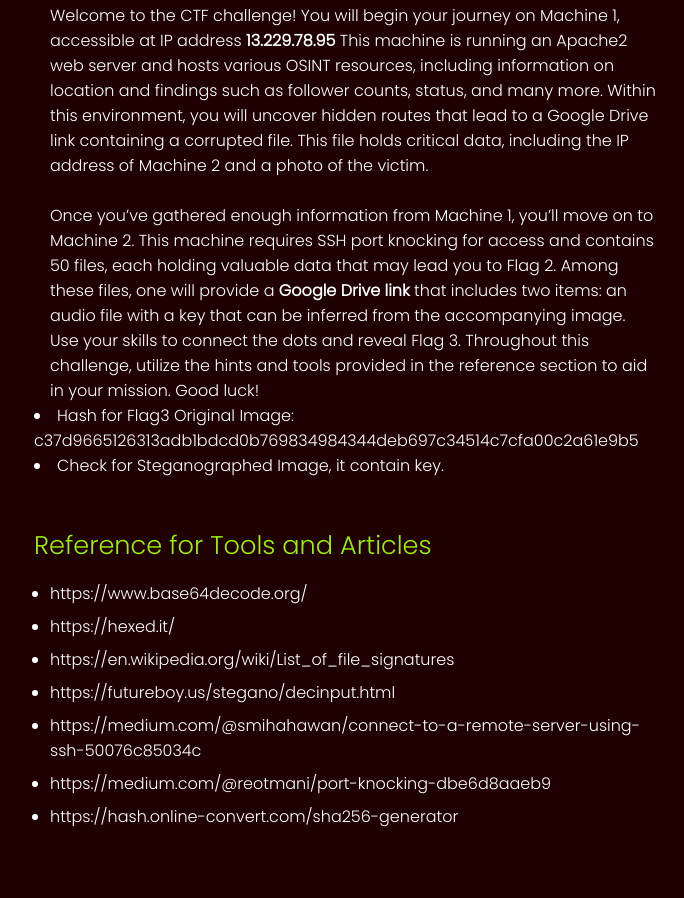
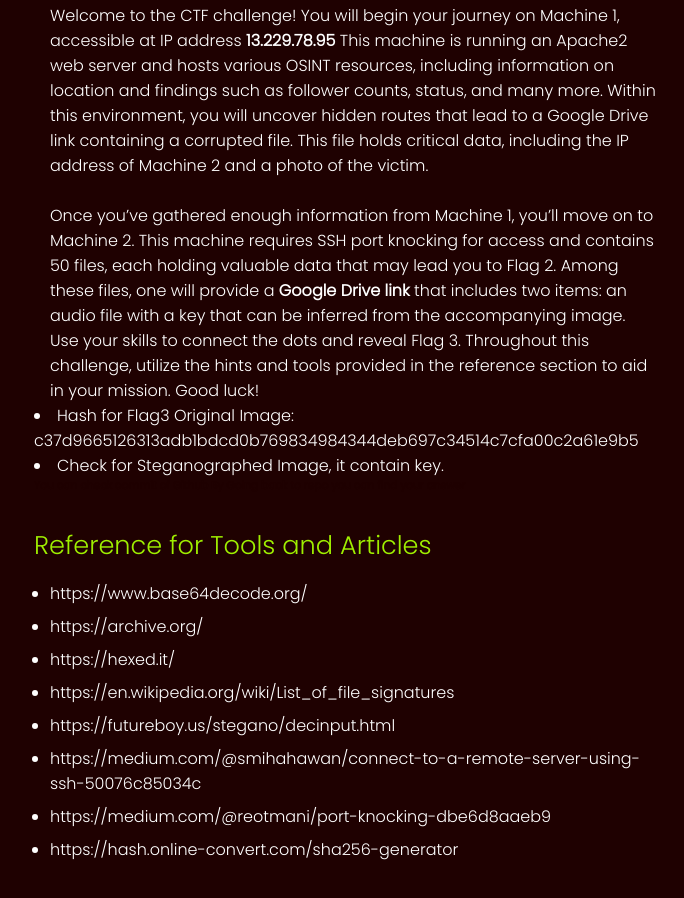
Before and after one commit to dhruv11011/Digital_Forensics_CTF, a plain HTML site: page index.html in a window 1280 px wide. Shown: the part 1469-2367 px from the top of the page, without its empty margins (286-970 px from the left). Drawn offline with Linux system fonts and the light colour scheme.

Commit message:
Update index.html

```diff
--- a/index.html
+++ b/index.html
@@ -84,6 +84,7 @@
             <p class="question">Reference for Tools and Articles</p>
             <ul>
                 <li>https://www.base64decode.org/</li>
+                <li>https://archive.org/</li>
                 <li>https://hexed.it/</li>
                 <li>https://en.wikipedia.org/wiki/List_of_file_signatures</li>
                 <li>https://futureboy.us/stegano/decinput.html</li>
```
